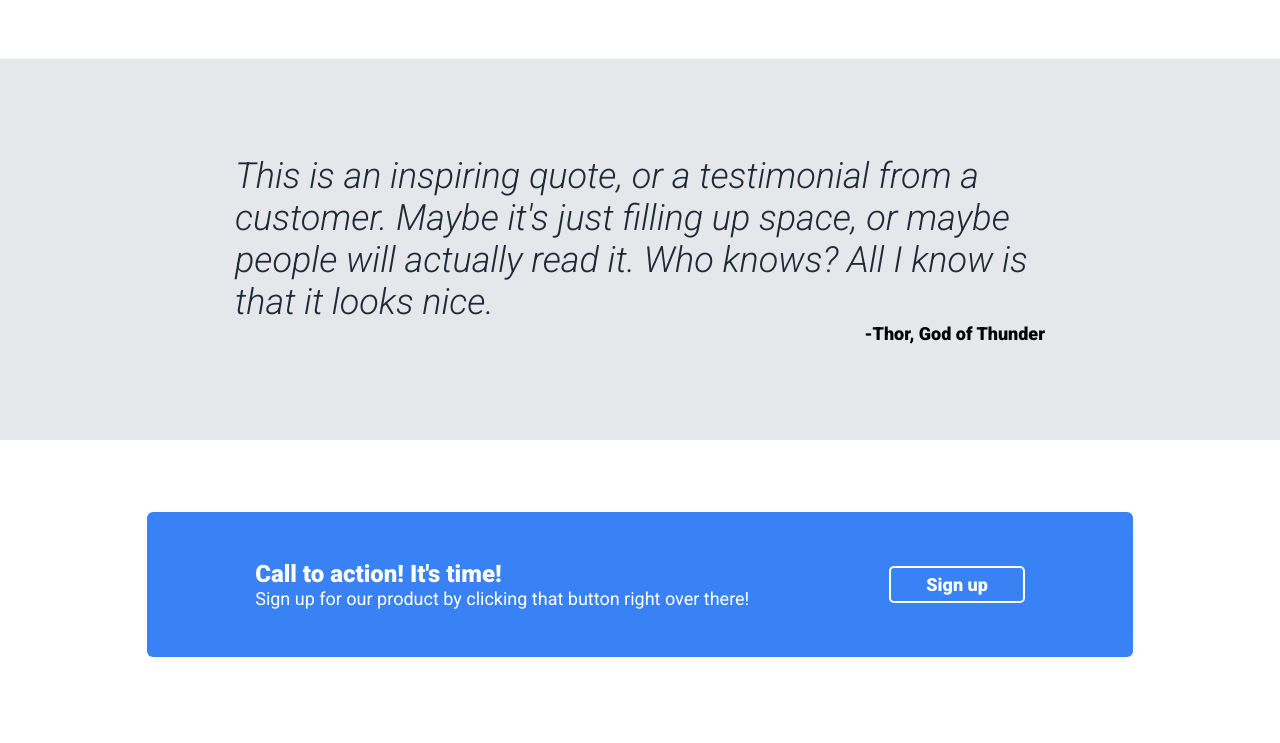
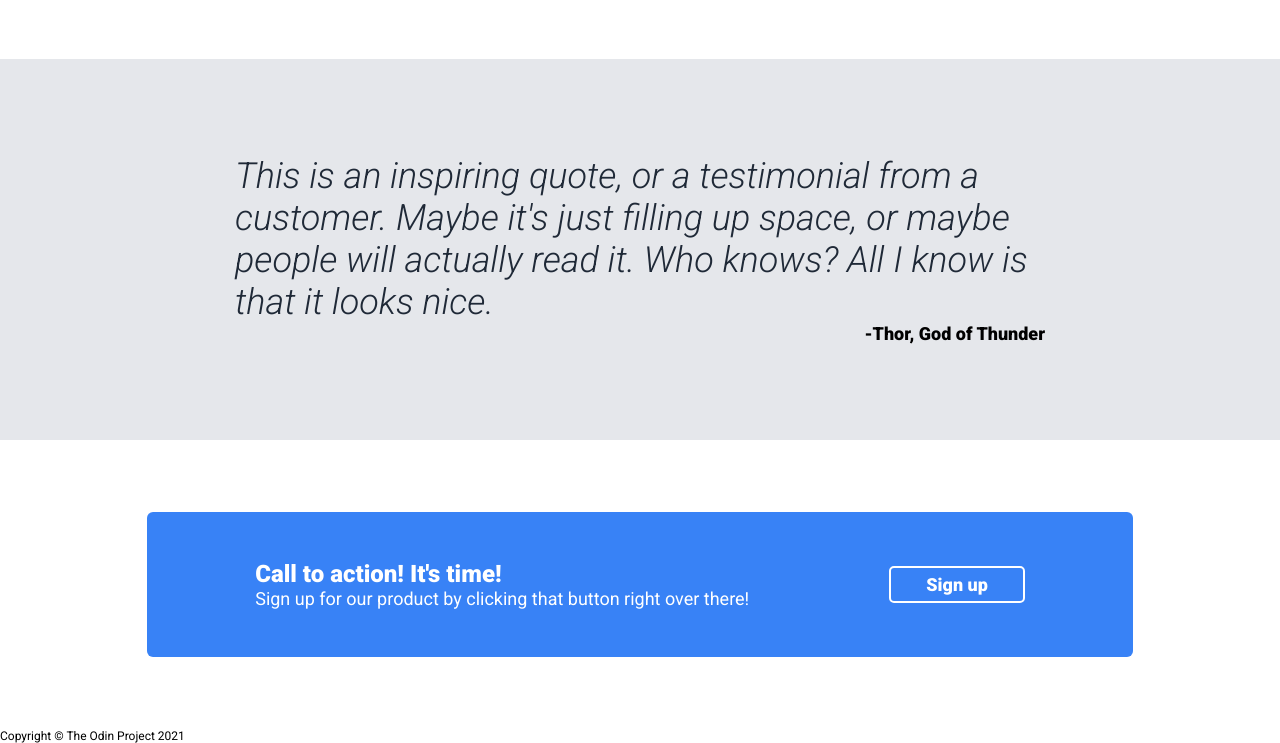
Before and after one commit to mattbuckwell/odin-landing-page, a plain HTML site: page index.html in a window 1280 px wide. Shown: the part 912-1655 px from the top of the page. Drawn offline with Linux system fonts and the light colour scheme.

Commit message:
Added element to the footer in index.html

```diff
--- a/index.html
+++ b/index.html
@@ -123,7 +123,9 @@
         </section>
     </main>
     <footer>
-
+        <p>
+            Copyright &#169 The Odin Project 2021
+        </p>
     </footer>
 </body>
 </html>
```
